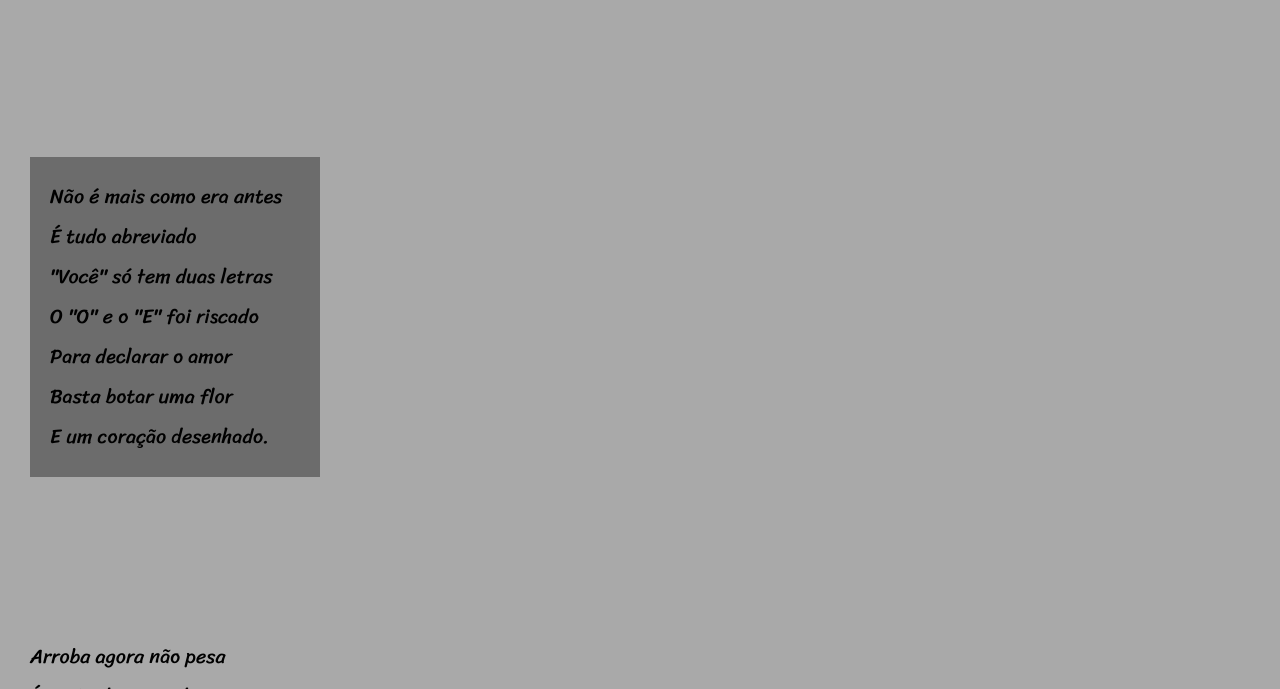
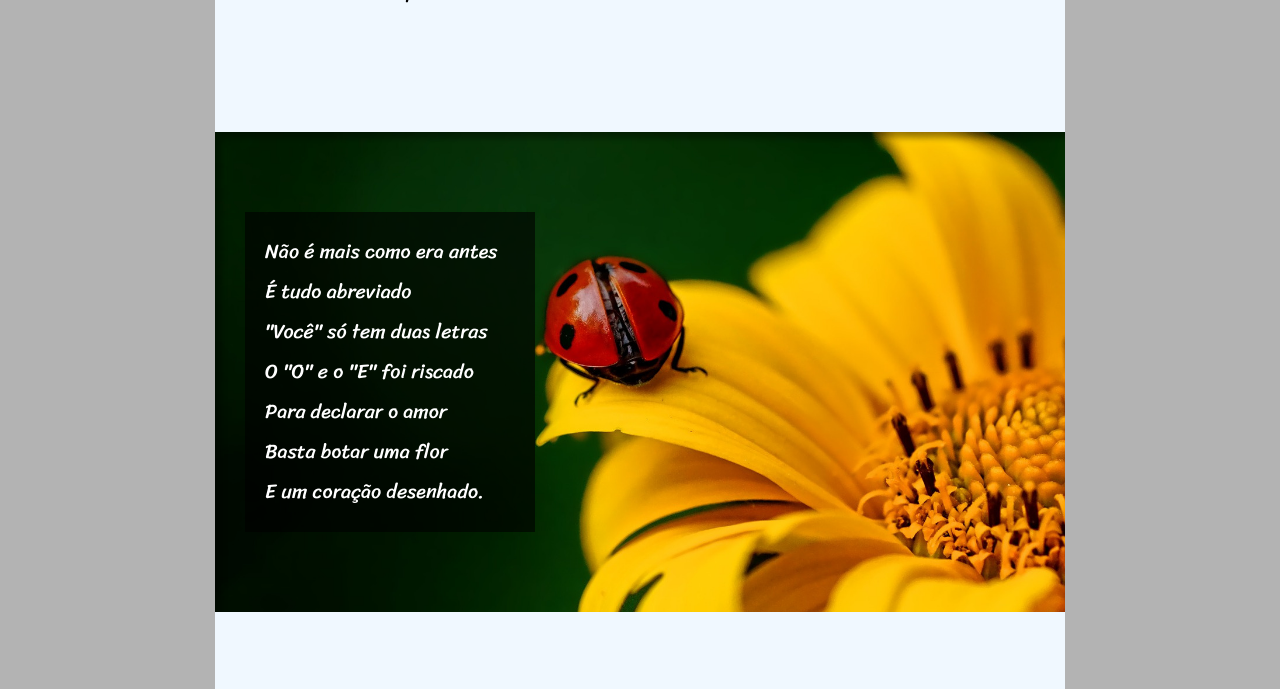
Before and after one commit to thiago-az/html-css, a plain HTML site: page desafios/desafio 012 - versão gg/index.html in a window 1280 px wide. Shown: the part 595-1284 px from the top of the page. Drawn offline with Linux system fonts and the light colour scheme.

Commit message:
coloquei as fotos e terminei o projeto

```diff
--- a/desafios/desafio 012 - versão gg/estilos/style.css
+++ b/desafios/desafio 012 - versão gg/estilos/style.css
@@ -18,7 +18,7 @@
 
 html, body{
     min-height: 100vh;
-    background-color: darkgray;
+    background-color: rgb(179, 179, 179);
     font-family: var(--fonte-normal);
 }
 
@@ -36,6 +36,7 @@ header h1{
 }
 
 header p{
+    padding-top: 15px;
     padding-bottom: 50px;
 }
 
@@ -54,6 +55,11 @@ a:hover{
     transition-duration: 350ms;
 }
 
+main{
+    background-color: aliceblue;
+    max-width: 850px;
+    margin: auto;
+}
 
 section {
     padding-top: 10vh;
@@ -64,18 +70,31 @@ section {
     font-size: 20px;
 }
 
-.normal{
-
+section > p{
+    padding-bottom: 2em ;
 }
 
 .imagem{
-
+    box-shadow: inset 6px 6px 6px rgba(0, 0, 0, 0.349);
+    background-size: cover;
+    background-attachment: fixed;
+}
+.imagem#flor{
+  background-image: url(../imagens/background001-pq.jpg);
+  background-position: center center;
+  color: white;
 }
 
+.imagem#carta{
+    background-image: url(../imagens/background002.jpg);
+    background-position: center center;
+    }
+
 .imagem >p{
-    background-color: rgba(0, 0, 0, 0.363);
+    background-color: rgba(0, 0, 0, 0.616);
     padding: 20px;
-    width: 250px;
+    max-width: 250px;
+    color: white;
 }
 
 footer{
@@ -84,3 +103,8 @@ footer{
     text-align: center;
     padding: 7px;
 }
+
+footer p{
+    margin: 5px;
+    line-height: 26px;
+}
--- a/desafios/desafio 012 - versão gg/index.html
+++ b/desafios/desafio 012 - versão gg/index.html
@@ -25,7 +25,7 @@
             </p>
         </section>
 
-        <section class="imagem">
+        <section class="imagem" id="flor">
             <p>
                 Não é mais como era antes<br>
                 É tudo abreviado<br>
@@ -58,7 +58,7 @@
             </p>
         </section>
 
-        <section class="imagem">
+        <section class="imagem" id="carta">
             <p>
                 Tenho saudade das cartas<br>
                 Escritas com a própria mão<br>
```
Also changed, not shown: desafios/desafio 012 - versão gg/imagens/background001-pq.jpg (added).
